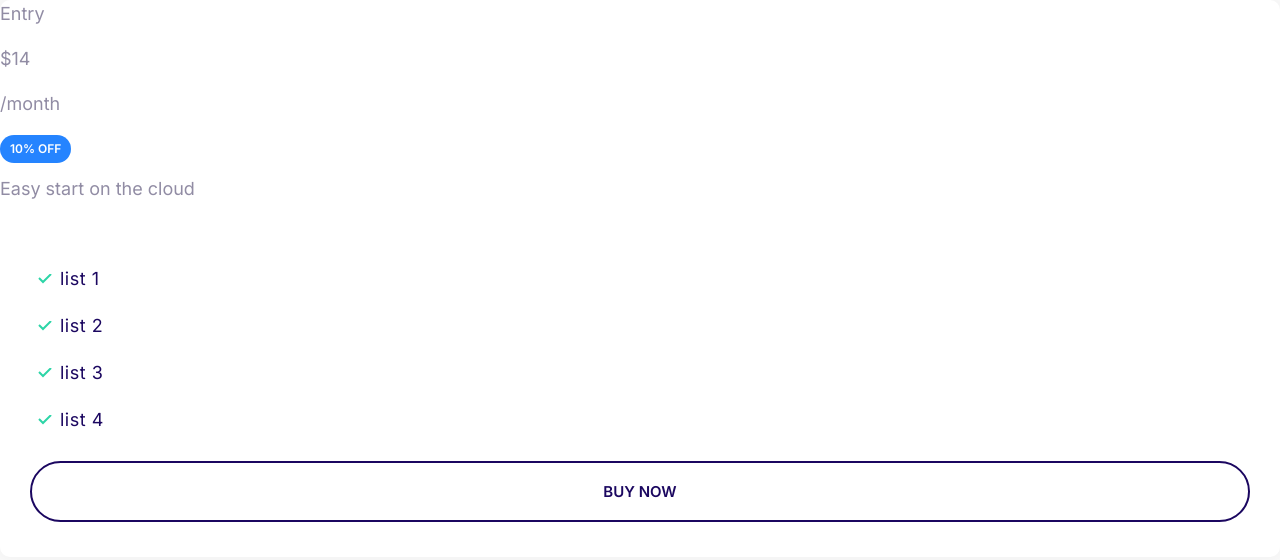
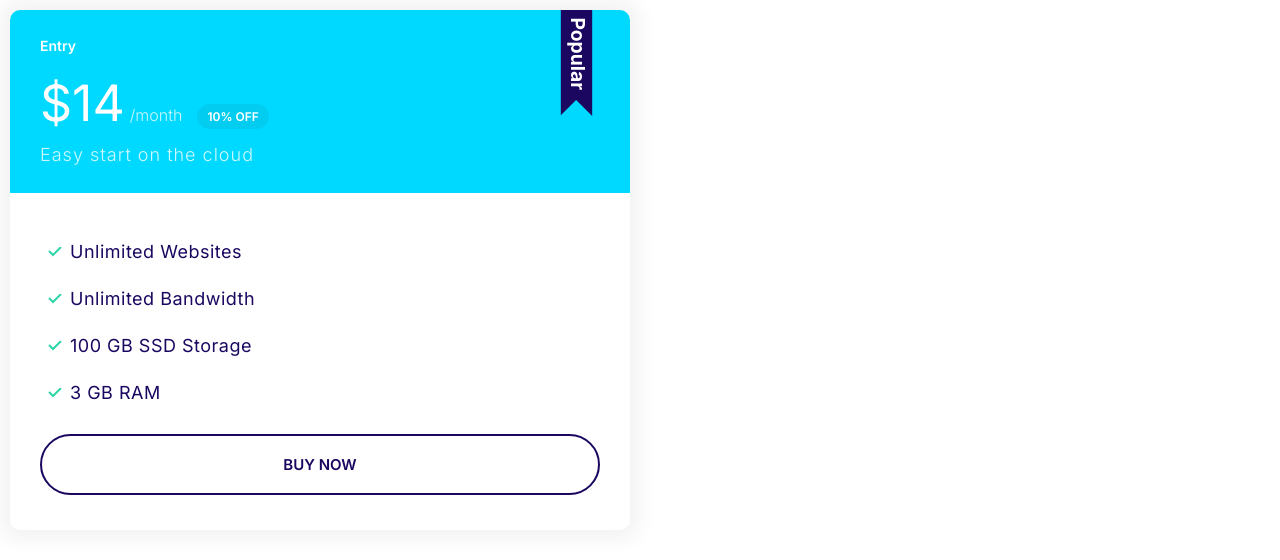
Before and after one commit to Roman-Bl/Roshify, a plain HTML site: page index.html in a window 1280 px wide. Drawn offline with Linux system fonts and the light colour scheme.

Commit message:
Built card final.

```diff
--- a/index.html
+++ b/index.html
@@ -12,25 +12,27 @@
     <link rel="stylesheet" href="css/styles.css">
 </head>
 <body>
- <div class="card">
-    <div class="card--header">
-        <p class="header--title">Entry</p>
-        <div class="header--price">
-            <p class="price--primary">$14</p>
-            <p class="price--secondary">/month</p>
-            <p class="badge badge--primary badge--small">10% OFF</p>
-        </div>
-        <p>Easy start on the cloud</p>
-    </div>
-    <div class="card__body">
-        <ul class="list list--tick">
-            <li class="list__item">list 1</li>
-            <li class="list__item">list 2</li>
-            <li class="list__item">list 3</li>
-            <li class="list__item">list 4</li>
-        </ul>
-        <button class="btn btn--empty btn--block" type="submit">Buy now</button>
-    </div>
+ <div class="box" style="width: 50%; padding: 1rem;" >
+     <div class="plan plan--popular">
+         <div class="card card--secondary">
+            <header class="card__header">
+                <h3 class="plan__title">Entry</h3>
+                <span class="plan__price">$14</span>
+                <span class="plan__annual">/month</span>
+                <span class="badge badge--secondary badge--small">10% OFF</span>
+                <span class="plan__description">Easy start on the cloud</span>
+            </header>
+            <div class="card__body">
+                <ul class="list list--tick">
+                    <li class="list__item">Unlimited Websites</li>
+                    <li class="list__item">Unlimited Bandwidth</li>
+                    <li class="list__item">100 GB SSD Storage</li>
+                    <li class="list__item">3 GB RAM</li>
+                </ul>
+                <button class="btn btn--empty btn--block">Buy now</button>
+            </div>
+         </div>
+     </div>
  </div>
 </body>
 </html>
```
Also changed, not shown: components/card.html (added, +20 -0 lines), images/popular.svg (added).
